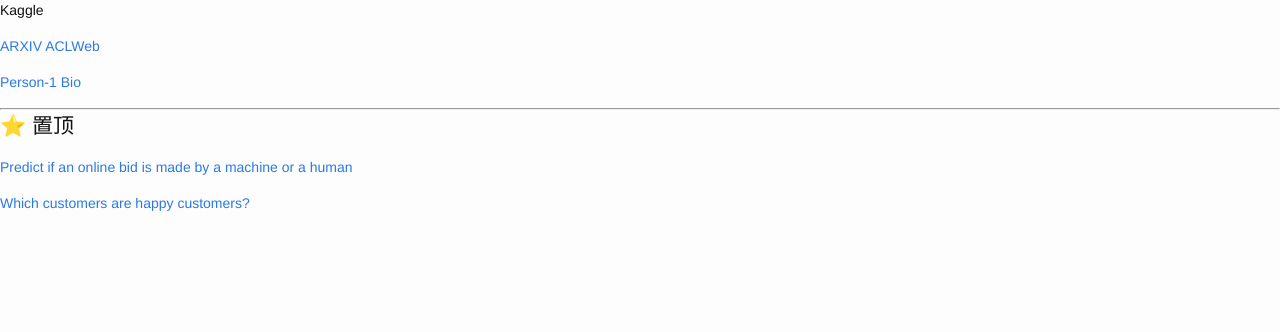
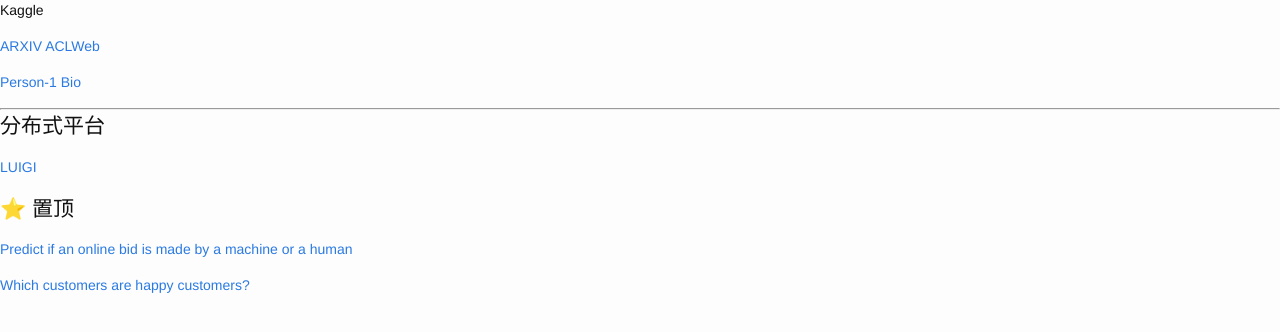
Before and after one commit to cnwarden/cnwarden.github.io, a Jekyll site: the page built from kaggle/index.md, in a window 1280 px wide. Shown: the top 332 px of the page. Built offline with Jekyll 4.4.1, drawn with Linux system fonts in a browser that asks for light colours; emoji names are drawn with the system emoji font.

Commit message:
Update index.md

```diff
--- a/kaggle/index.md
+++ b/kaggle/index.md
@@ -12,6 +12,10 @@ Kaggle
 
 ---------------------------------------------------------------
 
+# 分布式平台
+
+[LUIGI](https://github.com/spotify/luigi)
+
 # :star: 置顶
 
 [Predict if an online bid is made by a machine or a human](https://www.kaggle.com/c/facebook-recruiting-iv-human-or-bot)
```
